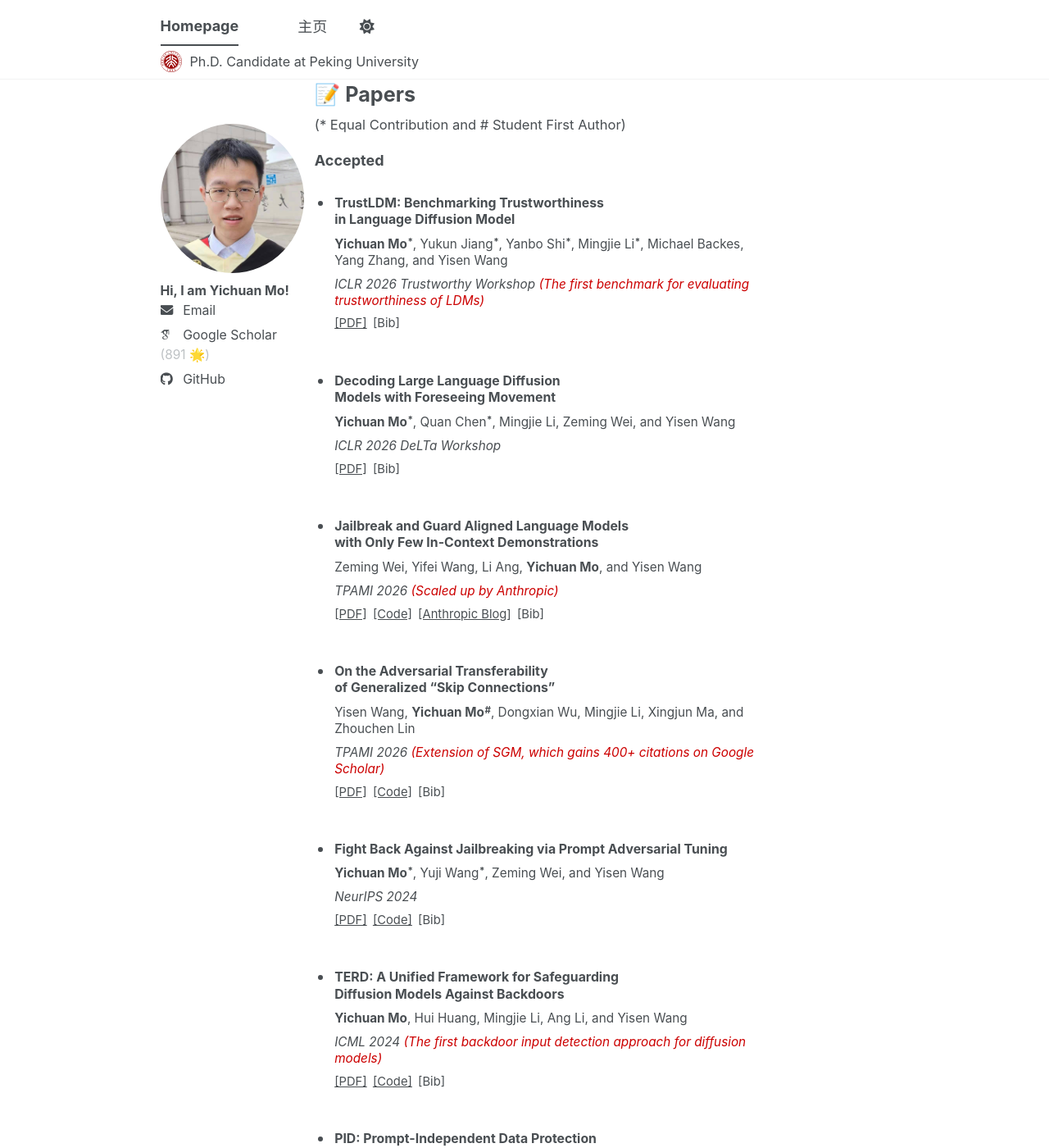
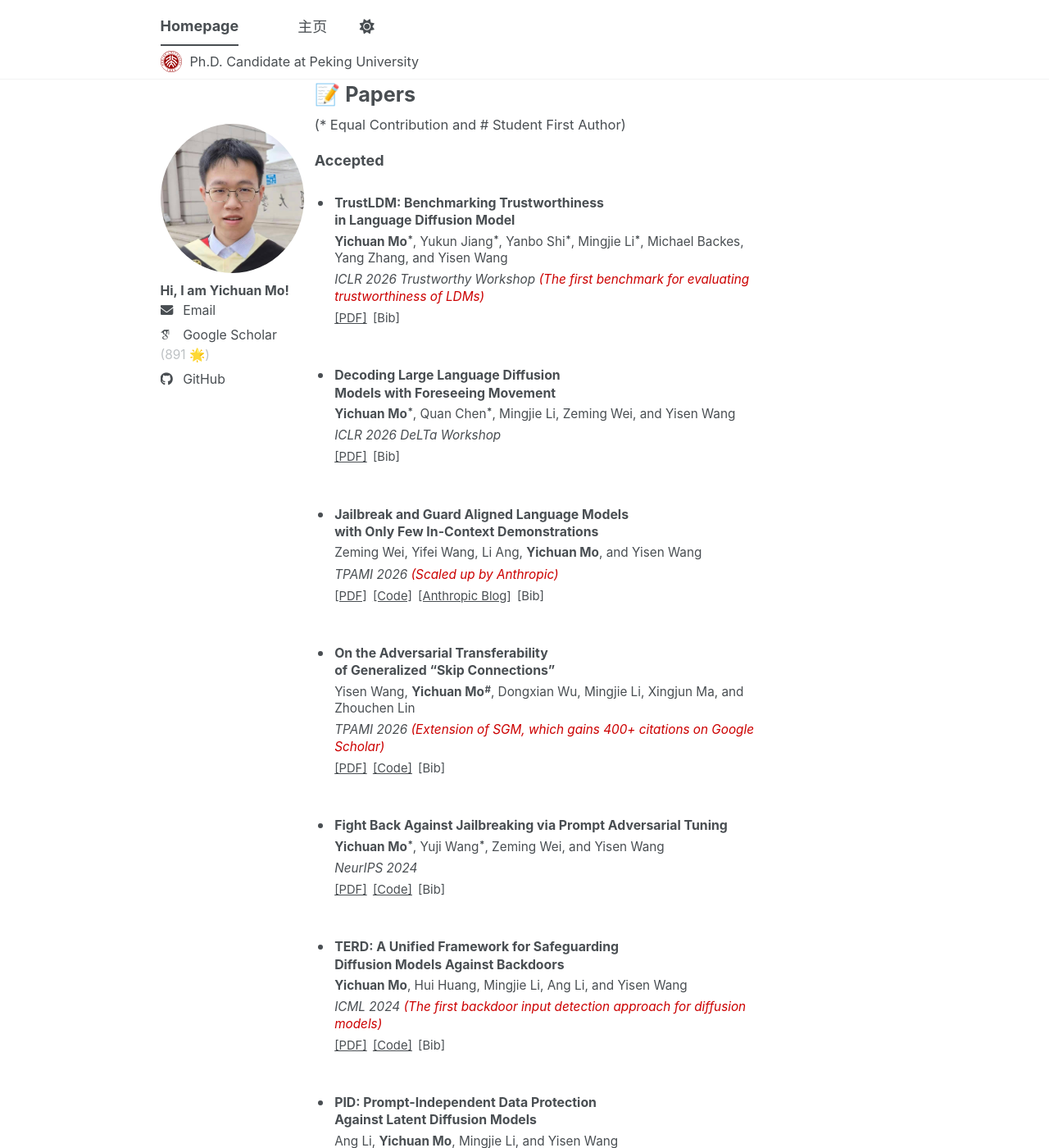
Before and after one commit to mo666666/mo666666.github.io, a Jekyll site: the page built from _pages/about.md, in a window 1280 px wide and 1400 px high, scrolled down 1417 px. Shown: the whole window at 82% size. Built offline with Jekyll 4.4.1, drawn with Linux system fonts in a browser that asks for light colours; some web fonts are replaced; a script bundle is joined from its source files by our own code; library files that are not in the unit come from our copies.

Commit message:
Refactor publication entry styles to use CSS variables for gap and line-height, improving consistency and maintainability.

```diff
--- a/_sass/layout/_publications.scss
+++ b/_sass/layout/_publications.scss
@@ -48,15 +48,11 @@
   padding-left: 0.1rem;
 }
 
-.publications-list--bulleted .publication-entry {
-  gap: 0.5em;
-}
-
 /* Keep wrapped lines consistent across title/authors/venue/links. */
 .publications-list--bulleted .publication-links,
 .publications-list--bulleted .publication-links__link,
 .publications-list--bulleted .publication-links__details summary {
-  line-height: 1.3;
+  line-height: calc(1em + var(--publication-stack-gap, 0.3rem));
 }
 
 .publications-list--bulleted .publication-links {
@@ -64,16 +60,17 @@
 }
 
 .publication-entry {
+  --publication-stack-gap: 0.3rem;
   display: flex;
   flex-direction: column;
-  gap: 0.5em;
+  gap: var(--publication-stack-gap);
 }
 
 .publication-entry__title {
   margin: 0;
   font-size: 0.88rem;
   font-weight: 700;
-  line-height: 1.3;
+  line-height: calc(1em + var(--publication-stack-gap));
   text-wrap: balance;
 }
 
@@ -83,7 +80,7 @@
 .page__content .publication-entry__venue {
   margin: 0;
   font-size: 0.85rem;
-  line-height: 1.3;
+  line-height: calc(1em + var(--publication-stack-gap));
 }
 
 .publication-entry__authors {
@@ -120,7 +117,7 @@
   column-gap: 0.4rem;
   row-gap: 0;
   margin-top: 0;
-  line-height: 1.3;
+  line-height: calc(1em + var(--publication-stack-gap, 0.3rem));
 }
 
 .publication-links__link {
@@ -131,7 +128,7 @@
   color: var(--global-text-color);
   font-family: inherit;
   font-size: 0.82rem;
-  line-height: 1.3;
+  line-height: calc(1em + var(--publication-stack-gap, 0.3rem));
   text-decoration: none;
   cursor: pointer;
   vertical-align: baseline;
```
